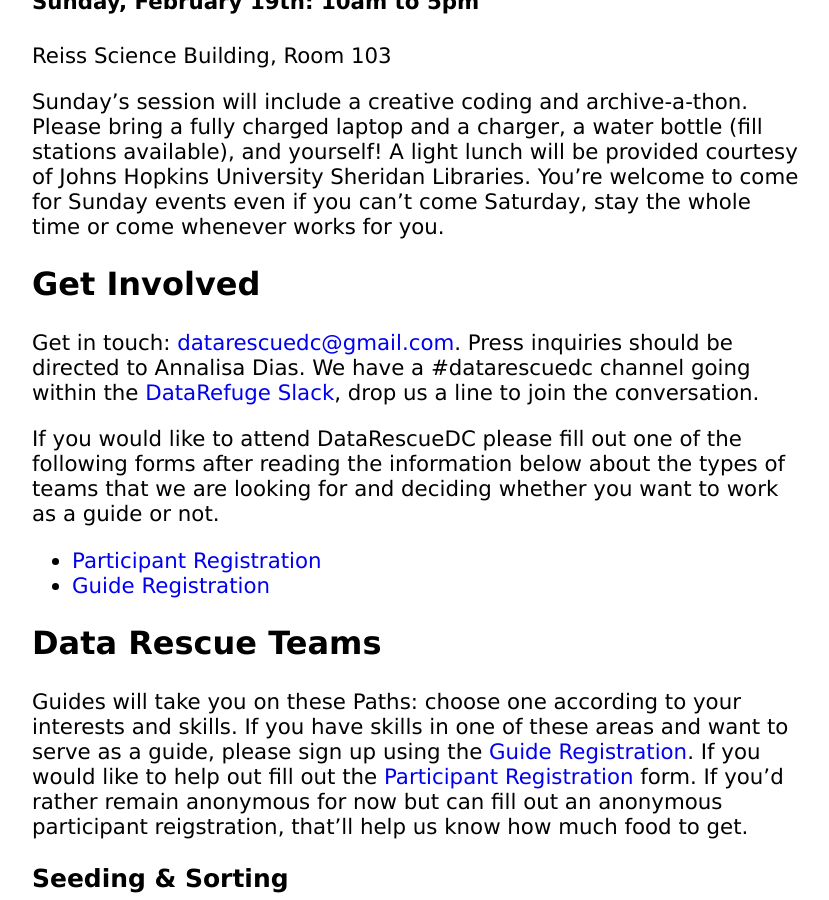
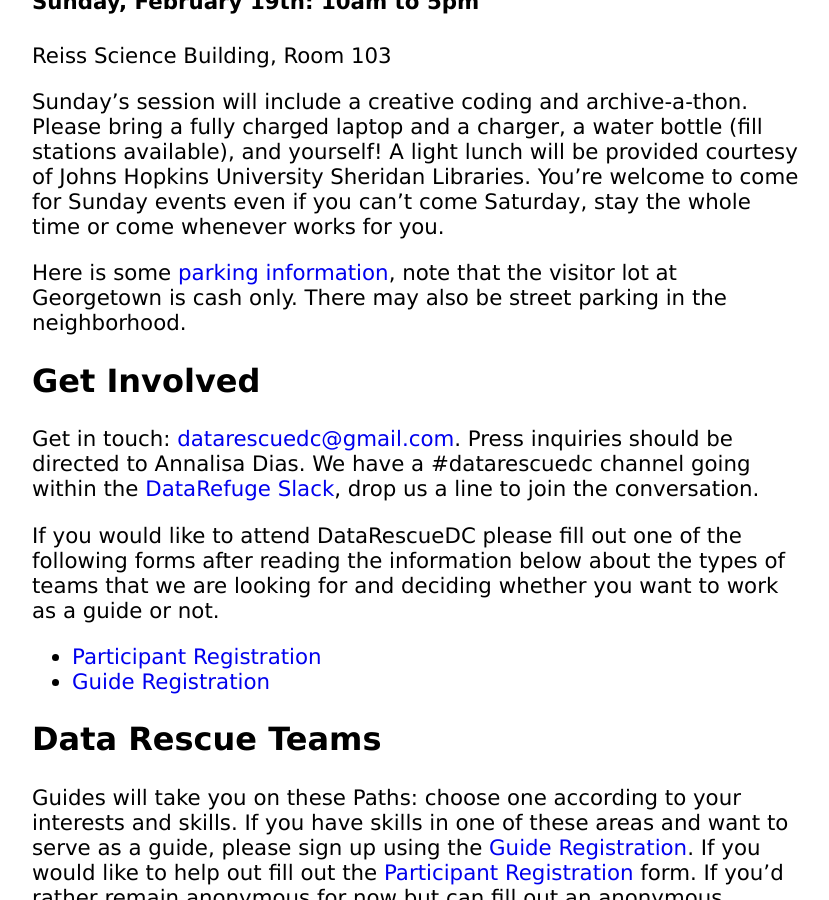
Before and after one commit to datarefuge/datarescue-dc, a Jekyll site: the page built from index.md, in a window 1280 px wide and 900 px high, scrolled down 2055 px. Shown: the whole window, without its empty margins (224-1053 px from the left). Built offline with Jekyll 4.4.1, drawn with Linux system fonts in a browser that asks for light colours.

Commit message:
added parking info

```diff
--- a/index.md
+++ b/index.md
@@ -42,6 +42,8 @@
 Reiss Science Building, Room 103
 
 Sunday's session will include a creative coding and archive-a-thon. Please bring a fully charged laptop and a charger, a water bottle (fill stations available), and yourself! A light lunch will be provided courtesy of Johns Hopkins University Sheridan Libraries. You're welcome to come for Sunday events even if you can't come Saturday, stay the whole time or come whenever works for you.
+
+Here is some [parking information], note that the visitor lot at Georgetown is cash only. There may also be street parking in the neighborhood.
 
 ## Get Involved
 
@@ -124,3 +126,4 @@
 [this markdown file]: https://github.com/datarefuge/datarescue-dc/blob/master/index.md
 [Participant Registration]: https://docs.google.com/forms/d/e/1FAIpQLSdMPvhEbfy12L1XzzjIpSVT5Ux6bRXoFPcDa6ImT1v1W1rEnA/viewform
 [Guide Registration]: https://docs.google.com/forms/d/e/1FAIpQLSdfiv-BtQTf94a-HDMl-XnTf07RBIYppJSJ_BEqAX_h5fRVHQ/viewform
+[parking information]: https://transportation.georgetown.edu/Driving-and-Parking
```
